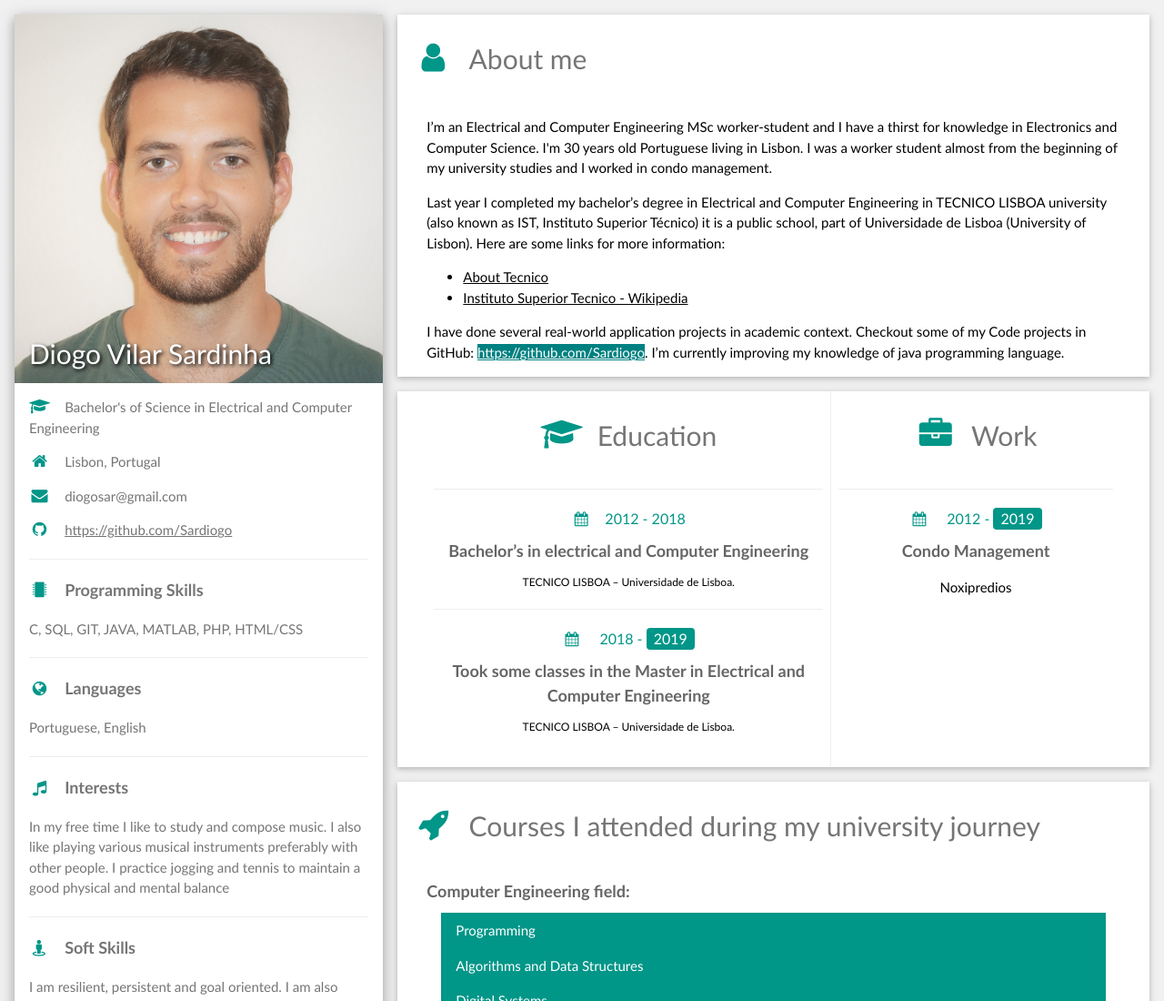
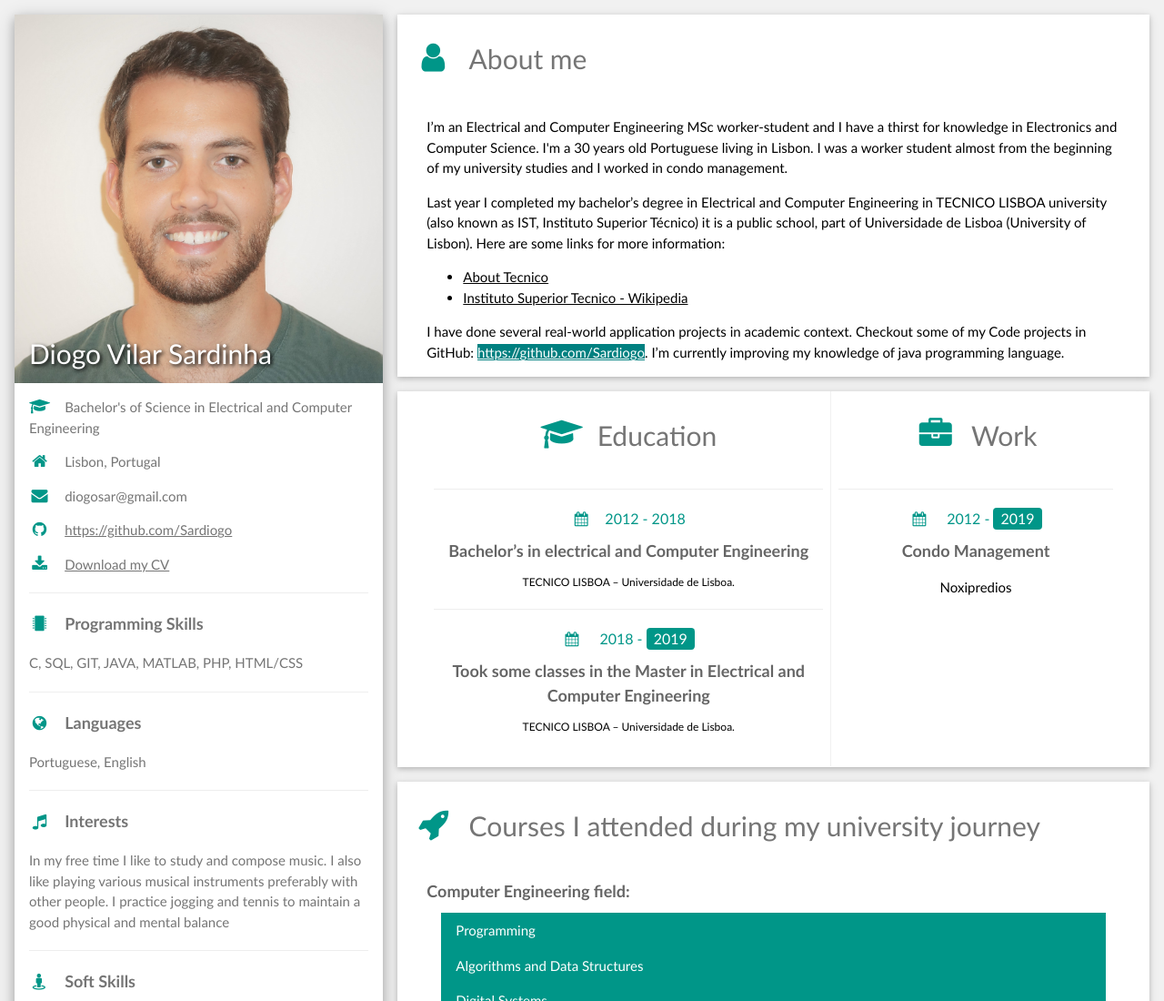
Before and after one commit to Sardiogo/personal-website, a plain HTML site: page index.html in a window 1280 px wide. Shown: the top 1100 px of the page at 91% size. Drawn offline with nearby package versions, Linux system fonts and the light colour scheme.

Commit message:
Add CV download link

```diff
--- a/index.html
+++ b/index.html
@@ -53,6 +53,9 @@
                                 class="fa fa-github fa-fw w3-margin-right w3-large
                                 w3-text-teal"></i><a href="https://github.com/Sardiogo">https://github.com/Sardiogo</a>
                         </p>
+                         <p><i class="fa fa-download fa-fw w3-margin-right w3-large
+                                w3-text-teal"></i><a target="_blank"
+                                 href="https://web.ist.utl.pt/ist163070/Diogo-CV/cv.pdf">Download my CV</a></p>
                         <hr>
 
                         <p class="w3-large"><b><i
@@ -86,7 +89,7 @@
                             class="fa fa-user fa-fw w3-margin-right w3-xxlarge w3-text-teal"></i>About me
                     </h2>
                      <div class="w3-container">
-                        <p>I’m an Electrical and Computer Engineering MSc worker-student and I have a thirst for knowledge in Electronics and Computer Science. I'm 30 years old Portuguese living in Lisbon. I was a worker student almost from the beginning of my university studies and I worked in condo management.
+                        <p>I’m an Electrical and Computer Engineering MSc worker-student and I have a thirst for knowledge in Electronics and Computer Science. I'm a 30 years old Portuguese living in Lisbon. I was a worker student almost from the beginning of my university studies and I worked in condo management.
                         </p>
                         <p>Last year I completed my bachelor’s degree in Electrical and Computer Engineering in TECNICO LISBOA university (also known as IST, Instituto Superior Técnico) it is a public school, part of Universidade de Lisboa (University of Lisbon). Here are some links for more information:
                             <ul>
```
Also changed, not shown: 1 other file.
